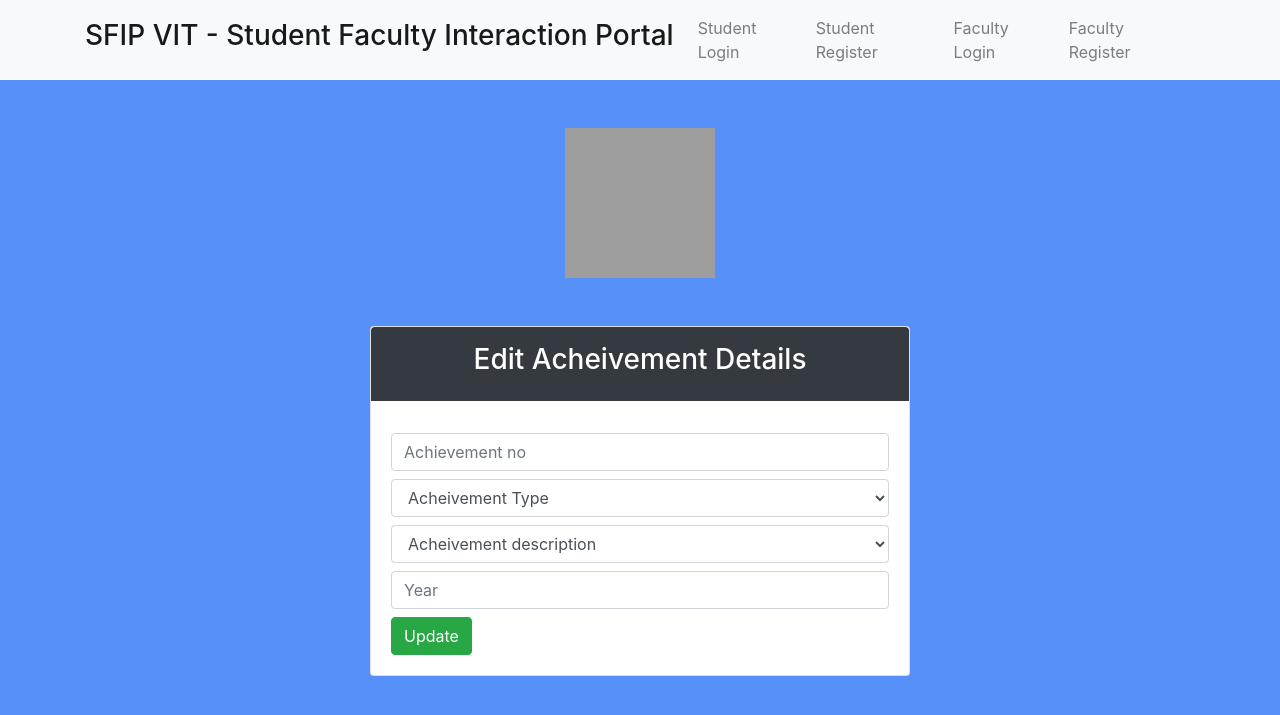
After one commit to aayush1607/Student-Faculty-Interaction-Portal, a PHP site: page /studentachievementedit.php in a window 1280 px wide. The commit adds this page. Shown: the top 715 px of the page. Run offline with PHP 8.4, Linux system fonts and the light colour scheme; grey boxes are pictures that could not be loaded.

Commit message:
Edit files added

```diff
--- a/studentacademicedit.php
+++ b/studentacademicedit.php
@@ -34,7 +34,9 @@ require_once('includes/function.php');
 <div class="container">
     <div class="row mb-5">
         <div class="col-lg-6 m-auto ">
-
+            <div class="mt-5">
+                <img src="images/slogin.png" alt="Student Register" width="150" height="150" class="d-flex m-auto">
+            </div>
             <div class="card mt-5">
                 <div class="card-title bg-dark rounded-top">
                     <h3 class="text-center text-white py-3">Edit Academic Details</h3>
--- /dev/null
+++ b/studentachievementedit.php
@@ -0,0 +1,68 @@
+<?php
+ require_once('includes/header.php');
+ require_once('includes/connection.php');
+
+?>
+<?php
+require_once('includes/header.php');
+require_once('includes/function.php');
+?>
+
+    <!---->
+<div class="container">
+    <div class="row mb-5">
+        <div class="col-lg-6 m-auto ">
+            <div class="mt-5">
+                <img src="images/slogin.png" alt="Student Register" width="150" height="150" class="d-flex m-auto">
+            </div>
+            <div class="card mt-5">
+                <div class="card-title bg-dark rounded-top">
+                    <h3 class="text-center text-white py-3">Edit Acheivement Details</h3>
+                </div>
+
+
+
+                <div class="card-body">
+
+                <form action="update.php" method="POST" enctype="multipart/form-data">
+
+
+                <input type="number" placeholder="Achievement no" name="Cno" class="form-control mb-2" >
+
+                <select class="form-control mb-2">
+                <option value="null">Acheivement Type</option>
+                <option value="Award">Award</option>
+                <option value="Certificate">Certificate</option>
+                <option value="Appearance">Appearance</option>
+                </select>
+                <select class="form-control mb-2">
+                <option value="null">Acheivement description</option>
+                <option value="Excellence">Excellence</option>
+                <option value="Distinction">distinction</option>
+                <option value="Participation">Participation</option>
+                </select>
+                <input type="text" placeholder="Year" name="Year" class="form-control mb-2" >
+
+
+
+<!--
+
+
+
+
+
+
+--><button class="btn btn-success" name="update">Update</button>
+
+                </form >
+                </div>
+            </div>
+        </div>
+    </div>
+</div>
+<?php require_once('includes/footer.php');
+?>
+
+<?php
+    require_once('includes/footer.php');
+?>
--- a/view.php
+++ b/view.php
@@ -257,7 +257,7 @@ require_once('Includes/connection.php');
                 $c++;
                 echo "<table class=\"table table-striped \">
                 <tr>
-                    <th>Achievement no::</th>
+                    <th>Achievement no:</th>
                     <td>".$c."</td>
                 </tr>
                 <tr>
```
Also changed, not shown: studentcontributionedit.php (added, +61 -0 lines), studentinternshipsedit.php (added, +52 -0 lines), studentprojectedit.php (added, +52 -0 lines).
